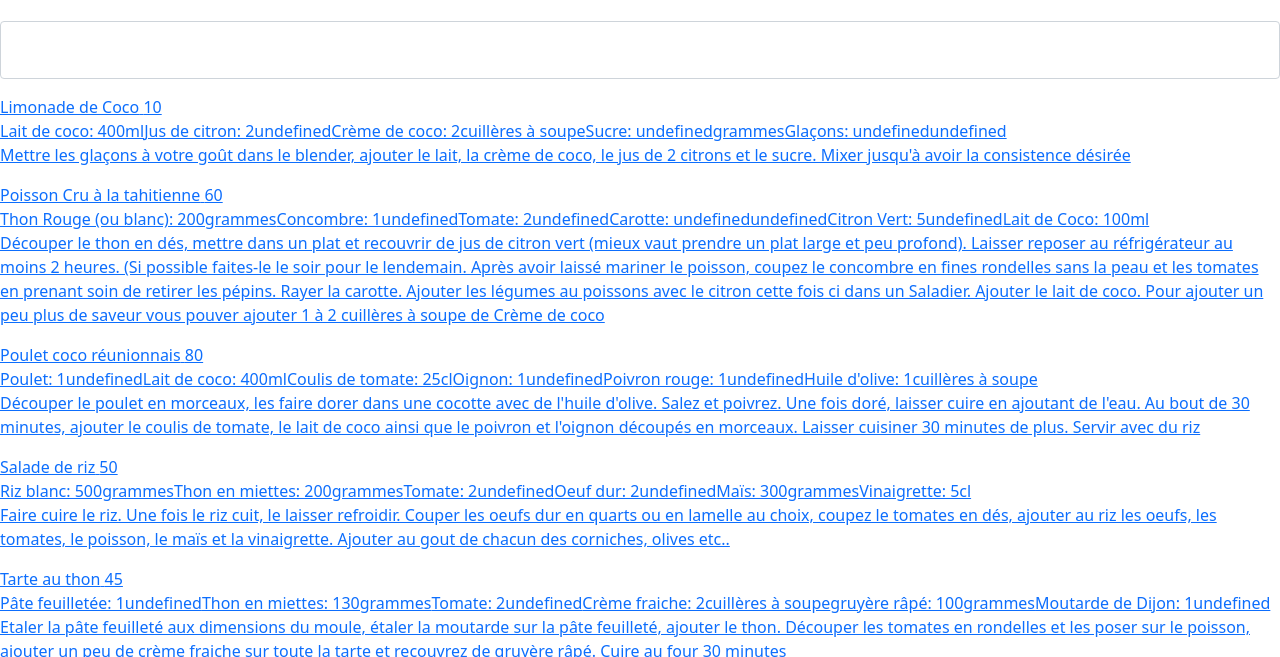
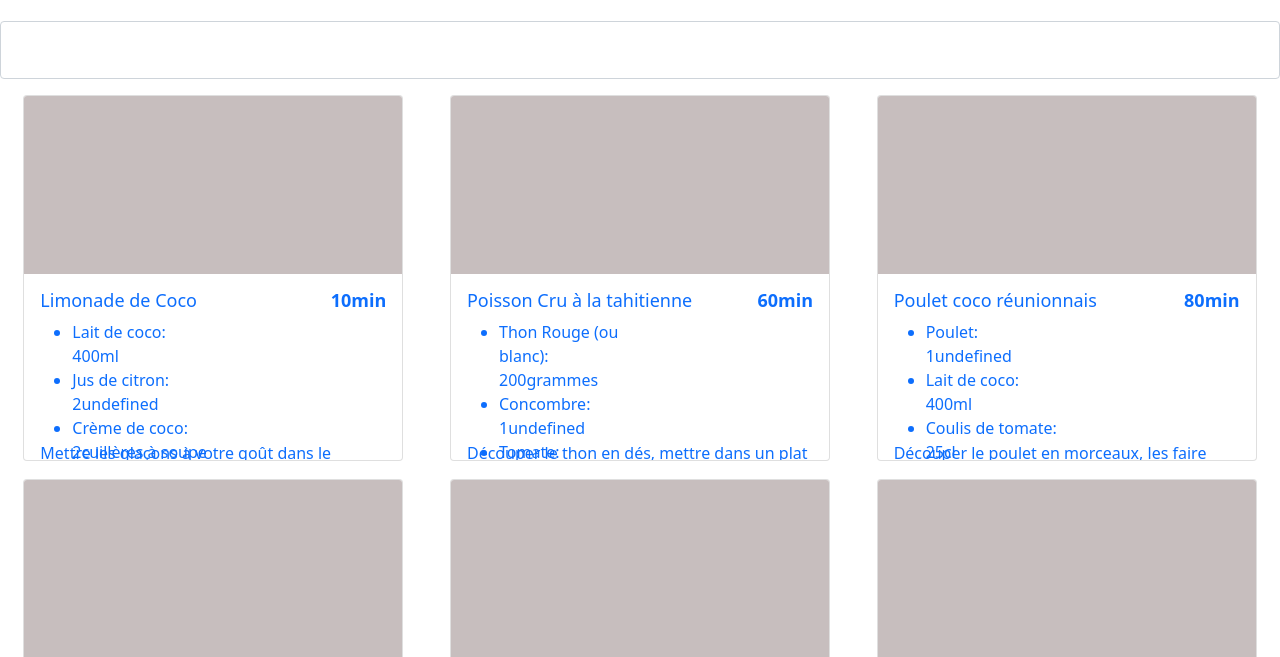
Before and after one commit to HZDevops/HousnaZoubeiri_7_27052022, a plain HTML site: page index.html in a window 1280 px wide. Shown: the part 143-800 px from the top of the page. Drawn offline with nearby package versions, Linux system fonts and the light colour scheme.

Commit message:
Beginning CSS and adding EventListner on main search bar input

```diff
--- /dev/null
+++ b/css/custom.css
@@ -0,0 +1,44 @@
+.recipe-container {
+    display: flex;
+    justify-content: space-around;
+    flex-wrap: wrap;
+}
+
+h5 {
+    font-size: 18px;
+}
+
+.recipe-ingredient {
+    width:171px;
+    height: 105px;
+}
+
+a {
+    width:380px;
+    height: 364px;
+    margin-bottom: 20px;
+    text-decoration: none;
+}
+
+.card {
+    width:380px;
+}
+
+.card-img-top {
+    background-color: #C7BEBE;
+    height: 178px;
+}
+
+.card-body {
+    height: 186px;
+    display: flex;
+    justify-content: space-between;
+    flex-wrap: wrap;
+    overflow: hidden;
+    text-overflow: ellipsis;
+}
+
+.card-text {
+    text-overflow: ellipsis;
+    overflow: hidden;
+}
--- a/index.html
+++ b/index.html
@@ -3,12 +3,13 @@
 <head>
     <meta charset="UTF-8">
     <meta http-equiv="X-UA-Compatible" content="IE=edge">
+    <meta content="text/html" X-Content-Type-Options="nosniff" http-equiv="Content-Type" />
     <meta name="viewport" content="width=device-width, initial-scale=1.0">
     <title>Les petits plats</title>
     <link href="https://cdn.jsdelivr.net/npm/bootstrap@5.1.3/dist/css/bootstrap.min.css" rel="stylesheet"
         integrity="sha384-1BmE4kWBq78iYhFldvKuhfTAU6auU8tT94WrHftjDbrCEXSU1oBoqyl2QvZ6jIW3" crossorigin="anonymous">
     <link rel="stylesheet" href="https://cdn.jsdelivr.net/npm/bootstrap-icons@1.5.0/font/bootstrap-icons.css">
-
+    <link rel="stylesheet" type="text/css" href="css/custom.css">
     <!-- Font Awesome -->
     <script src="https://kit.fontawesome.com/14273d579a.js" crossorigin="anonymous"></script>
 </head>
--- a/scripts/factories/recipe.js
+++ b/scripts/factories/recipe.js
@@ -15,7 +15,7 @@ export function recipeFactory(recipe) {
     let ingredientArray = []
 
     ingredients.forEach((ingredient) => {
-        const ingredientBloc = document.createElement('span')
+        const ingredientBloc = document.createElement('li')
         ingredientBloc.classList.add('ingredient')
         ingredientBloc.innerHTML = `${ingredient.ingredient}: ${ingredient.quantity}${ingredient.unit}`
         ingredientArray.push (ingredientBloc)
@@ -26,18 +26,20 @@ export function recipeFactory(recipe) {
   //Create recipe card
   function getRecipeCardDOM() {
 
-      const card = document.createElement('a')
+    const card = document.createElement('a')
 
-      card.classList.add('recipe-card')
+    card.classList.add('recipe-card')
 
       const recipeCard = `
-                <div class="recipe-image"></div>
-                <div class="recipe-title">
-                  <span class="recipe-name">${name}</span>
-                  <span class="recipe-time">${time}</span>
+                <div class="card">
+                  <div class="card-img-top"></div>
+                  <div class="card-body">
+                    <h5 class="card-title">${name}</h5>
+                    <h5 class="recipe-time fw-bold">${time}min</h5>
+                    <ul id=${id} class="recipe-ingredient"></ul>
+                    <p class="card-text">${description}</p>
+                  </div>
                 </div>
-                <div id=${id} class="recipe-ingredient"></div>
-                <p class="recipe-description">${description}</p>
               `;
       card.innerHTML = recipeCard
       return { card, id }
--- a/scripts/index.js
+++ b/scripts/index.js
@@ -32,5 +32,14 @@ function displayRecipes(recipes) {
 await loadRecipes()
 console.log(recipesArray)
 displayRecipes(recipesArray)
-const searchedRecipes = searchRecipe(recipesArray, 'chocolat')
-console.log(searchedRecipes)
+let inputRecipe = document.getElementById('floatingInput')
+let input = ''
+let searchedRecipes = recipesArray
+
+inputRecipe.addEventListener('keyup', function(e) {
+  console.log(inputRecipe.value.length, inputRecipe.value)
+ if (inputRecipe.value.length >= 3) {
+   searchedRecipes = searchRecipe(searchedRecipes, inputRecipe.value);
+  console.log(searchedRecipes);
+  }
+})
```
